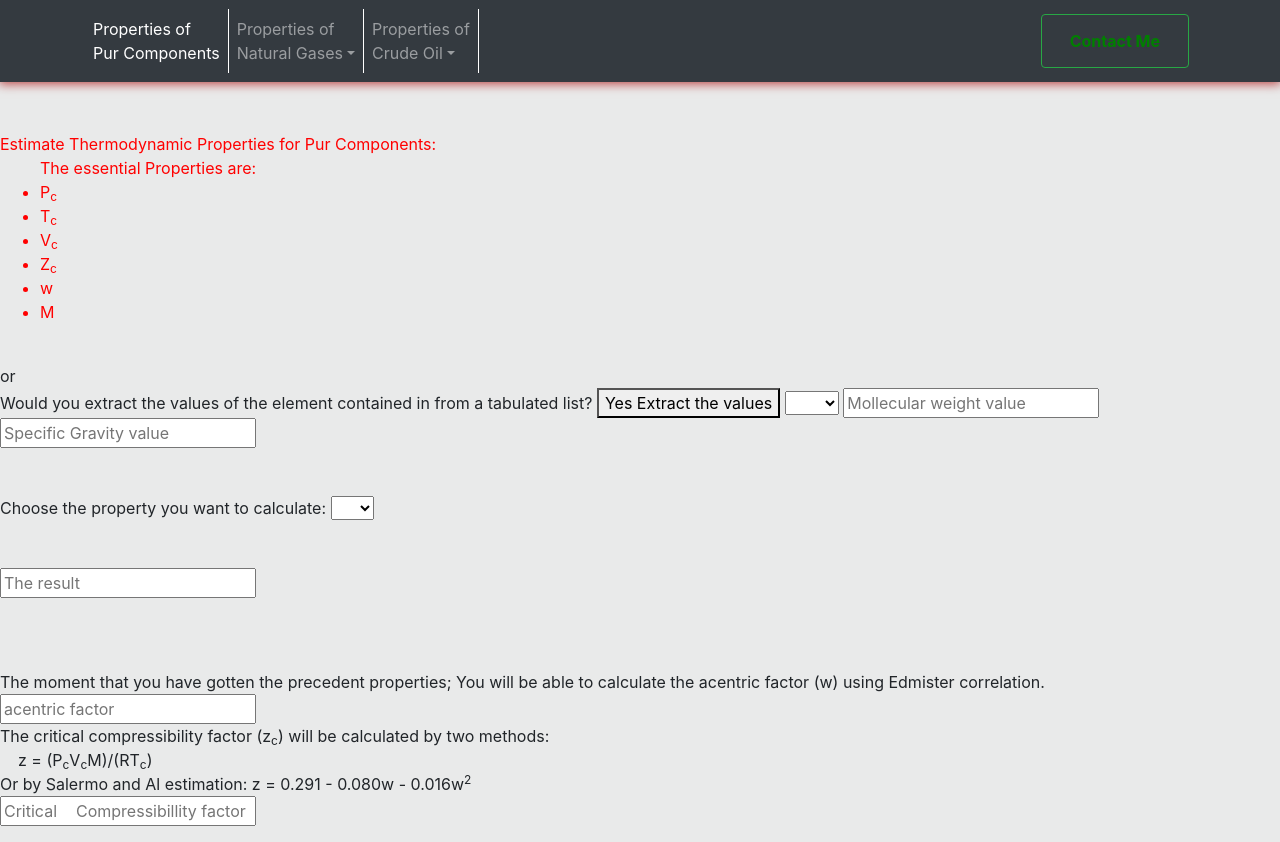
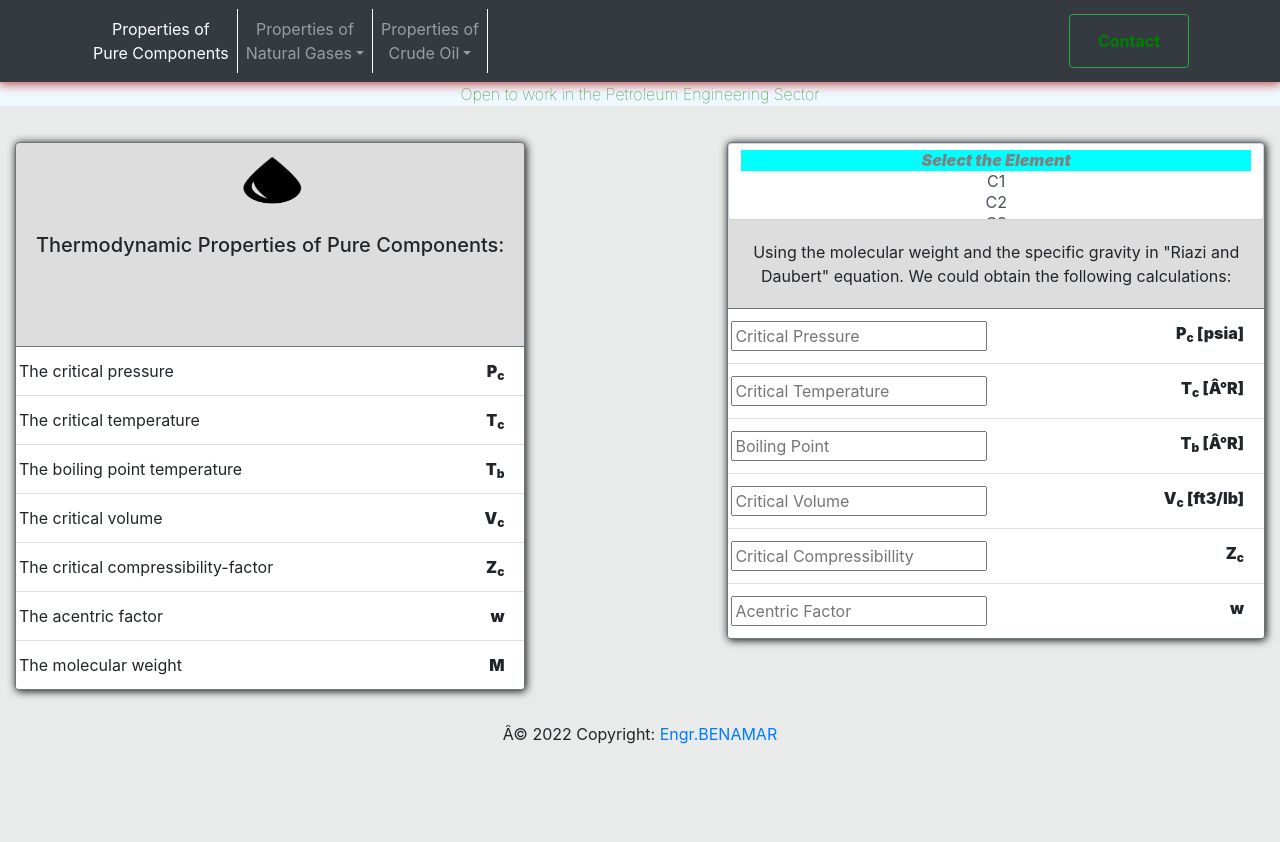
Before and after one commit to DjillBenamar/Resrvoir-Properties, a plain HTML site: page index.html in a window 1280 px wide. After the commit the page ends 800 px from the top, so only its background shows below. Drawn offline with nearby package versions, Linux system fonts and the light colour scheme.

Commit message:
Update index.html

```diff
--- a/index.html
+++ b/index.html
@@ -4,7 +4,9 @@
 		<meta name='discription' content=''>
 		<meta http-equiv="X-UA-Compatible" content="ie=edge">
 		<meta name="viewport" content="width=device-width, initial-scale=1, shrink-to-fit=no">
-		<title>Reservoirs</title>
+		<title>Reservoir-Fluid-props </title>
+		<link rel="icon" type="image/x-icon" href="goutteimage.jpg">
+
 		<!--
 		<script src="javascript.js"></script>
 		<link rel="stylesheet" href="style.css">
@@ -13,12 +15,25 @@
 		<script src="https://cdn.jsdelivr.net/npm/jquery@3.5.1/dist/jquery.slim.min.js" integrity="sha384-DfXdz2htPH0lsSSs5nCTpuj/zy4C+OGpamoFVy38MVBnE+IbbVYUew+OrCXaRkfj" crossorigin="anonymous"></script>
 
 
-		<style></style>
+		<style>
+			.list-group-item {
+				padding-left: 3px;
+			}
+
+			nav li a {
+				text-align: center;
+			}
+
+			.custom-select option:hover:not(.firstcomponent) {
+
+				background-color: aquamarine;
+
+			}
+		</style>
 		<script></script>
 	</head>
 
 	<body style="background-color: rgba(152, 153, 155, 0.205);">
-
 
 				<!--
 		           <a style="display: block;">
@@ -39,7 +54,7 @@
 					  <ul class="navbar-nav me-auto mb-2 mb-lg-0">
 
 					  <li style="border-right: 1px white solid;" class="nav-item">
-						<a class="nav-link active" aria-current="page" href="#">Properties of <br> Pur Components</a>
+						<a class="nav-link active" aria-current="page" href="#">Properties of <br> Pure Components</a>
 					  </li>
 
 					  <li style="border-right: 1px white solid;" class="nav-item dropdown">
@@ -61,50 +76,47 @@
 
 				  <div style="color: aliceblue !important; padding:6px ;">
 					<button class="btn btn-outline-success me-2" type="button">
-					  <a style="color:green; font-weight:700" class="nav-link" href="https://www.linkedin.com/in/djilali-benamar-49ba231a4/" target="_blank">Contact Me</a>
+					  <a style="color:green; font-weight:700" class="nav-link" href="https://www.linkedin.com/in/djilali-benamar-49ba231a4/" target="_blank">Contact</a>
 				    </button>
 
 				  </div>
                   </div>
 
 		</nav>
-
-
-
-
-
-
+<!-- ...... -->
+<p style="text-align: center; background-color: aliceblue;color: green; font-weight: 100;">Open to work in the Petroleum Engineering Sector</p>
 
 <!-- ...... -->
 
-<div style="margin-top: 50px;" id="content">
-		<div style='color:red'>Estimate Thermodynamic Properties for Pur Components:<br>
-			<ul>The essential Properties are:
-				<li>P<sub>c</sub></li>
-				<li>T<sub>c</sub></li>
-				<li>V<sub>c</sub></li>
-				<li>Z<sub>c</sub></li>
-				<li>w</li>
-				<li>M</li>
+<container >
+
+<div class="card border-secondary mb-3" style="box-shadow:1px 1px 8px black;float:left;max-width: 42%;min-width: 18rem;height: 548px; margin: 15px; margin-top: 20px;margin-bottom: 5px; background-color: #ddd;">
+	<img style="width: 25%; height: 70px; display: block;margin: auto;" src="goutteimage.jpg" class="card-img-top" alt="OIL AND GAS">
+	<div class="card-body">
+	  <h5 style="text-align: center;" class="card-title">Thermodynamic Properties of Pure Components:</h5>
+	  <p class="card-text"></p>
+	</div>
+	<ul  class="list-group list-group-flush">
+	  <li class="list-group-item"> <p style="float: left; margin: 0%;"> The critical pressure</p> <p style="float: right; margin: 0%; font-weight: 900;"> P<sub>c</sub></p> </li>
+	  <li class="list-group-item"> <p style="float: left; margin: 0%;"> The critical temperature</p> <p style="float: right; margin: 0%;font-weight: 900;">T<sub>c</sub></p></li>
+	  <li class="list-group-item"> <p style="float: left; margin: 0%;">The boiling point temperature </p> <p style="float: right; margin: 0%;font-weight: 900;">T<sub>b</sub></p></li>
+	  <li class="list-group-item"> <p style="float: left; margin: 0%;">The critical volume </p> <p style="float: right; margin: 0%;font-weight: 900;">V<sub>c</sub></p></li>
+	  <li class="list-group-item"> <p style="float: left; margin: 0%;">The critical compressibility-factor</p> <p style="float: right; margin: 0%;font-weight: 900;">Z<sub>c</sub></p></li>
+	  <li class="list-group-item"> <p style="float: left; margin: 0%;">The acentric factor</p> <p style="float: right; margin: 0%;font-weight: 900;"> w</p></li>
+	  <li class="list-group-item"> <p style="float: left; margin: 0%;">The molecular weight</p> <p style="float: right; margin: 0%;font-weight: 900;">M </p></li>
 	</ul>
   </div>
 
+<!-- ...... -->
 
-		<div>
-		   <p>
-		   	<div style='display:none'>We can extract the mollecular weight (M) from a tabulated list. <br> If the specific gravity is available; We can use Riazi and Daubert correlation to obtain P<sub>c</sub>, T<sub>c</sub>, V<sub>c</sub>, T<sub>b</sub>
-		   <br>  <br> <br>
-		   Would you write the mollecular weight value and the specific gravity ? <button>  Yes Insert (M) and (y)</button>
-            <input type='text' value='' placeholder='Mollecular weight value'> <input type='text' value='' placeholder='Specific Gravity value'>
-        </div>
-             <br>or<br> Would you extract the values of the element contained in from a tabulated list?  <button>Yes Extract the values</button>
-             <select id='component'>
-             	 <option></option>
-             	 <option value='16'>C1</option>
-             	 <option value='30'>C2</option>
-             	 <option value='44'>C3</option>
-             	 <option value='58'>C4</option>
-             	 <option>C5</option>
+<div class="card border-secondary mb-3" style="box-shadow:1px 1px 8px black;float:right;max-width: 42%;min-width: 18rem; margin: 15px; margin-top: 20px;margin-bottom: 5px; background-color: #ddd;">
+	<select class="custom-select" size="3" style="text-align: center;" id='component'>
+		<option class="firstcomponent" disabled style="font-weight: 900;font-style: italic;background-color: aqua;"> Select the Element</option>
+		<option >C1</option>
+		<option >C2</option>
+		<option >C3</option>
+		<option >C4</option>
+		<option >C5</option>
 		<option>C6</option>
 		<option>C7</option>
 		<option>C8</option>
@@ -121,6 +133,56 @@
 		<option>C19</option>
 		<option>C20</option>
 		<option>C21</option>
+
+   </select>
+	   <div class="card-body">
+	  <p style="text-align: center; text-justify:auto; margin:0%;" class="card-title">Using the molecular weight and the specific gravity in "Riazi and Daubert" equation. We could obtain the following calculations:</p>
+	  <p class="card-text"></p>
+	</div>
+	<ul id="properties"  class="list-group list-group-flush">
+	  <li class="list-group-item"> <input type="text" id="criticalPressure" placeholder="Critical Pressure">
+		                           <p style="float: right; margin: 0%; font-weight: 900;"> P<sub>c</sub> [psia]</p>
+								   </li>
+	  <li class="list-group-item"> <input type="text" id="criticalTemperature" placeholder="Critical Temperature">
+		                           <p style="float: right; margin: 0%;font-weight: 900;">T<sub>c</sub> [°R]</p>
+								   </li>
+	  <li class="list-group-item"> <input type="text" id="boilingPoint" placeholder="Boiling Point">
+		                           <p style="float: right; margin: 0%;font-weight: 900;">T<sub>b</sub> [°R]</p>
+								   </li>
+	  <li class="list-group-item"> <input type="text" id="criticalVolume" placeholder="Critical Volume">
+		                           <p style="float: right; margin: 0%;font-weight: 900;">V<sub>c</sub> [ft3/lb]</p>
+								</li>
+	  <li class="list-group-item">  <input type='text' placeholder='Critical Compressibillity' id= 'zCritical'>
+		                            <p style="float: right; margin: 0%;font-weight: 900;">Z<sub>c</sub> </p>
+								</li>
+	  <li class="list-group-item"> <input type='text' id='acentric' placeholder='Acentric Factor'>
+		                         <p style="float: right; margin: 0%;font-weight: 900;"> w </p>
+								</li>
+	</ul>
+  </div>
+
+  <div style="clear: both;"></div>
+</container>
+<!-- calculation by indexing ......
+
+
+
+<div style="margin-top: 50px;" id="content">
+
+		<div>
+		   <p>
+		   	<div style='display:none'>We can extract the mollecular weight (M) from a tabulated list. <br> If the specific gravity is available; We can use Riazi and Daubert correlation to obtain P<sub>c</sub>, T<sub>c</sub>, V<sub>c</sub>, T<sub>b</sub>
+		   <br>  <br> <br>
+		   Would you write the mollecular weight value and the specific gravity ? <button>  Yes Insert (M) and (y)</button>
+            <input type='text' value='' placeholder='Mollecular weight value'> <input type='text' value='' placeholder='Specific Gravity value'>
+        </div>
+             <br>or<br> Would you extract the values of the element contained in from a tabulated list?  <button>Yes Extract the values</button>
+             <select id='component'>
+             	 <option value=""></option>
+             	 <option value='16'>C1</option>
+             	 <option value='30'>C2</option>
+             	 <option value='44'>C3</option>
+             	 <option value='58'>C4</option>
 
              </select>
              <input type='text' value='' placeholder='Mollecular weight value'> <input type='text' value='' placeholder='Specific Gravity value'>
@@ -146,77 +208,27 @@
 		   <br> <input type='text' id='acentric' placeholder='acentric factor'> <br>The critical compressibility factor (z<sub>c</sub>) will be calculated by two methods:<br>
 		   &nbsp;&nbsp;&nbsp; z = (P<sub>c</sub>V<sub>c</sub>M)/(RT<sub>c</sub>)
 		   <br> Or by Salermo and Al estimation: z = 0.291 - 0.080w - 0.016w<sup>2</sup> <br>
-		   <input type='text' placeholder='Critical 	Compressibillity factor' id= 'zCritical'>
+		   <input type='text' placeholder='Critical Compressibillity factor' id= 'zCritical'>
 		   </p>
 		</div>
 
 </div>
+-->
 
-
-
-    <script>
-
-
-         var mollecular = [16, 30, 44, 50],
-             gravity = [1, 1, 1, 1],
-             constants = [[544.4, 0.2998, 1.0555, -0.00013478, -0.61641, 0],
-                          [45203, -0.8063, 1.6015, -0.0018078, -0.3084, 0],
-                          [0.01206, 0.20378, -1.3036, -0.002657, 0.5287, 0.0026012],
-                          [6.77857, 0.401673, -1.58262, 0.00377409, 2.984036, -0.00425288]];
-
-
-
-document.getElementById('component').onchange = function () {
-
-	var mollecularIndex = document.getElementById('component').selectedIndex - 1,
-		    propertyIndex = document.getElementById('riaziProperty').selectedIndex-1;
-
-     var acentricFactor = document.getElementById('acentric'),
-    zCritical = document.getElementById('zCritical'),
-    pcValue =constants[1][0]*(Math.pow(mollecular[mollecularIndex], constants[1][1]))*Math.pow(gravity[mollecularIndex], constants[1][2])*Math.exp(constants[1][3]*mollecular[mollecularIndex] + constants[1][4]*gravity[mollecularIndex] + constants[1][5]*mollecular[mollecularIndex]*gravity[mollecularIndex]),
-
-    tcValue = constants[0][0]*(Math.pow(mollecular[mollecularIndex], constants[0][1]))*Math.pow(gravity[mollecularIndex], constants[0][2])*Math.exp(constants[0][3]*mollecular[mollecularIndex] + constants[0][4]*gravity[mollecularIndex] + constants[0][5]*mollecular[mollecularIndex]*gravity[mollecularIndex]),
-
-    tbValue = constants[3][0]*(Math.pow(mollecular[mollecularIndex], constants[3][1]))*Math.pow(gravity[mollecularIndex], constants[3][2])*Math.exp(constants[3][3]*mollecular[mollecularIndex] + constants[3][4]*gravity[mollecularIndex] + constants[3][5]*mollecular[mollecularIndex]*gravity[mollecularIndex]),
-    vcValue = constants[2][0]*(Math.pow(mollecular[mollecularIndex], constants[2][1]))*Math.pow(gravity[mollecularIndex], constants[2][2])*Math.exp(constants[2][3]*mollecular[mollecularIndex] + constants[2][4]*gravity[mollecularIndex] + constants[2][5]*mollecular[mollecularIndex]*gravity[mollecularIndex]);
-
-acentricFactor.value = 3*(Math.log(pcValue/14.7))/(7*(tcValue/(tbValue-1))) - 1;
-
-zCritical.value = (pcValue*vcValue*mollecular[mollecularIndex])/(10.73*tcValue);
-
-
-
-	    if (mollecularIndex >=0 && propertyIndex>=0) {
-
-
-           document.getElementById('propertyResult').value = constants[propertyIndex][0]*(Math.pow(mollecular[mollecularIndex], constants[propertyIndex][1]))*Math.pow(gravity[mollecularIndex], constants[propertyIndex][2])*Math.exp(constants[propertyIndex][3]*mollecular[mollecularIndex] + constants[propertyIndex][4]*gravity[mollecularIndex] + constants[propertyIndex][5]*mollecular[mollecularIndex]*gravity[mollecularIndex]);
-       }
-
-       else {document.getElementById('propertyResult').value = 'select the element';}
-
-	}
-
-
-document.getElementById('riaziProperty').onchange = function () {
-
-			var mollecularIndex = document.getElementById('component').selectedIndex - 1,
-		    propertyIndex = document.getElementById('riaziProperty').selectedIndex-1;
-
-
-		    if(mollecularIndex >=0 && propertyIndex>=0) {
-
-
-           document.getElementById('propertyResult').value = constants[propertyIndex][0]*(Math.pow(mollecular[mollecularIndex], constants[propertyIndex][1]))*Math.pow(gravity[mollecularIndex], constants[propertyIndex][2])*Math.exp(constants[propertyIndex][3]*mollecular[mollecularIndex] + constants[propertyIndex][4]*gravity[mollecularIndex] + constants[propertyIndex][5]*mollecular[mollecularIndex]*gravity[mollecularIndex]);
-
-	}
-
-	else {document.getElementById('propertyResult').value='Select the Elements';}
-
-}
-
-
-</script>
-
+<script src="calculations.js"></script>
 <script src="https://cdn.jsdelivr.net/npm/bootstrap@4.6.2/dist/js/bootstrap.bundle.min.js" integrity="sha384-Fy6S3B9q64WdZWQUiU+q4/2Lc9npb8tCaSX9FK7E8HnRr0Jz8D6OP9dO5Vg3Q9ct" crossorigin="anonymous"></script>
 
 </body>
+
+<!-- Footer -->
+<footer class="page-footer font-small cyan darken-3">
+
+	<!-- Copyright -->
+	<div class="footer-copyright text-center py-3">© 2022 Copyright:
+	  <a target="_blank" href="https://www.linkedin.com/in/djilali-benamar-49ba231a4/"> Engr.BENAMAR</a><br>
+	</div>
+
+	<!-- Copyright -->
+
+  </footer>
+  <!-- Footer -->
```
Lines whose indentation alone changed are shown as unchanged.
